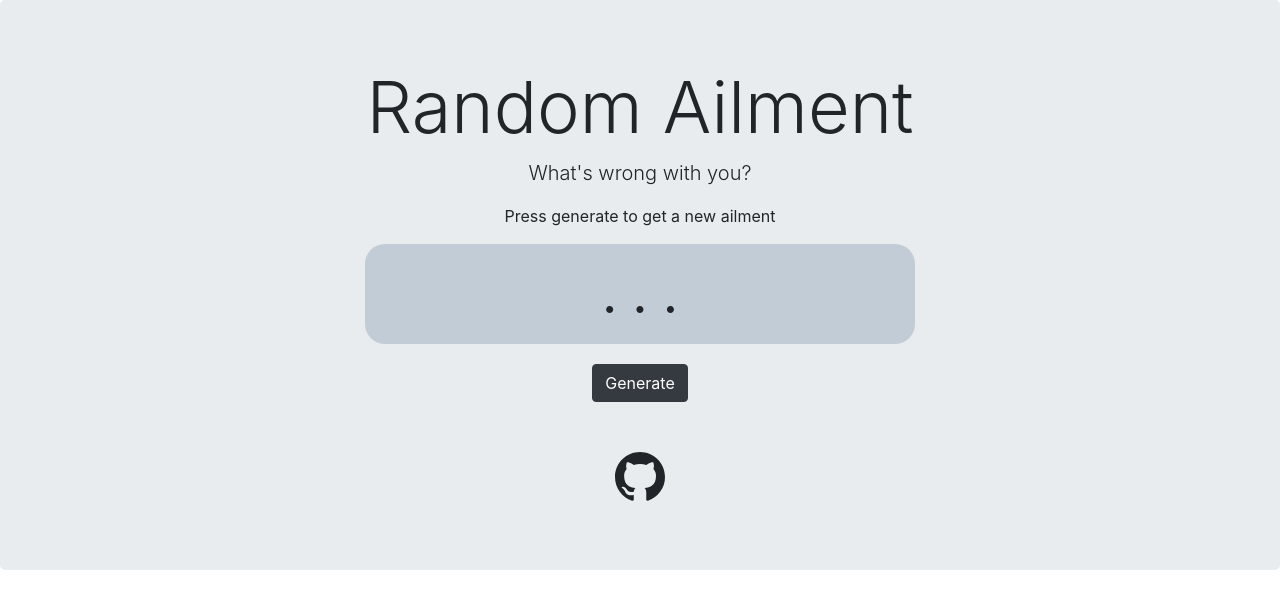
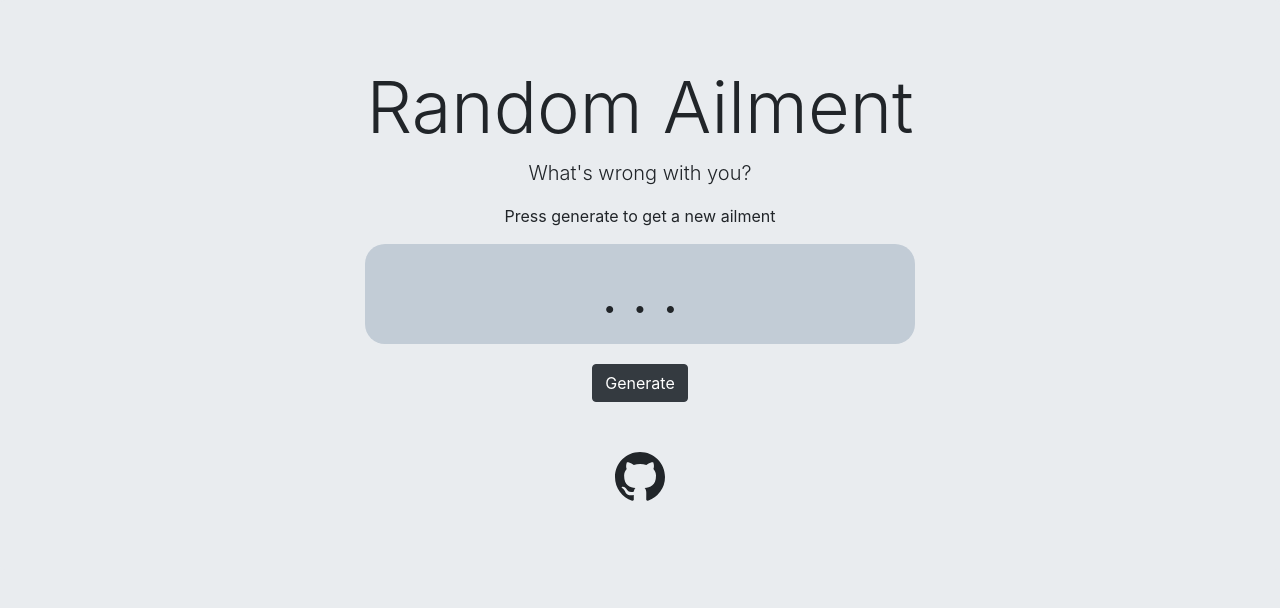
Before and after one commit to MegaMattMiller/random_medical_condition, a Vue app: page / in a window 1280 px wide. Shown: the top 608 px of the page. Built offline with nearby package versions, Linux system fonts and the light colour scheme.

Commit message:
fix: fixed bg color

```diff
--- a/src/App.vue
+++ b/src/App.vue
@@ -3,3 +3,9 @@
     <router-view />
   </div>
 </template>
+<style lang="scss">
+body {
+  background-color: #e9ecef !important;
+  min-height: 100vh;
+}
+</style>
```
